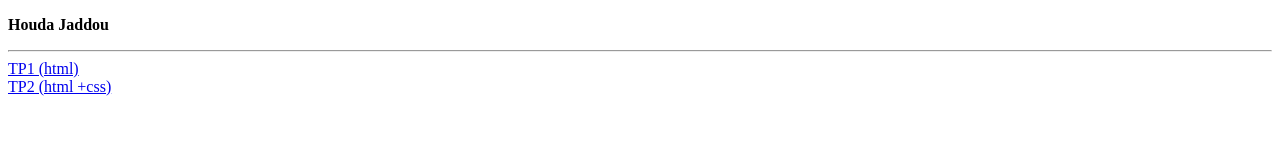
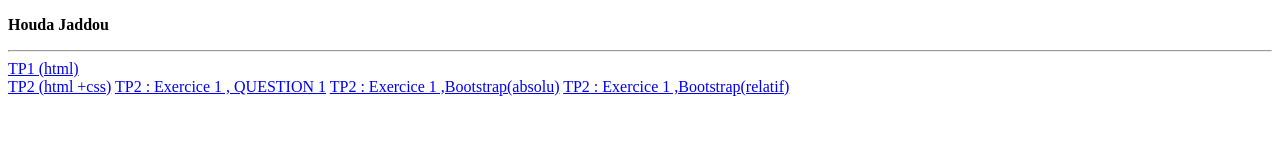
Before and after one commit to Houda-20/Houda-20.github.io, a plain HTML site: page index.html in a window 1280 px wide. Drawn offline with Linux system fonts and the light colour scheme.

Commit message:
Update index.html

```diff
--- a/index.html
+++ b/index.html
@@ -9,6 +9,9 @@
       <hr>
     <a href="CV.html">TP1 (html)</a><br>
     <a href="cv(css).html">TP2 (html +css)</a>
+<a href="EX1-Q1-TP2.html">TP2 : Exercice 1 , QUESTION 1</a>
+    <a href="tp2_exer1_bootstrap_absolu.html">TP2 : Exercice 1 ,Bootstrap(absolu)</a>
+      <a href="tp2_exer1_bootstrap_relatif.html">TP2 : Exercice 1 ,Bootstrap(relatif)</a>
       </p>
   </body>
 </html>
```
